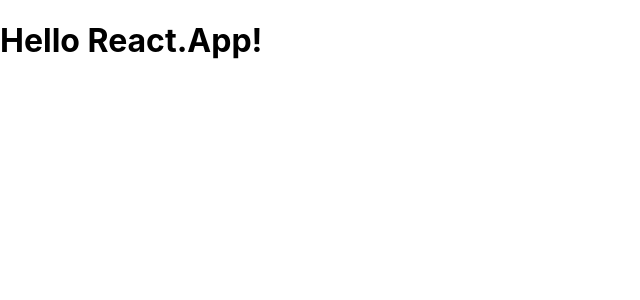
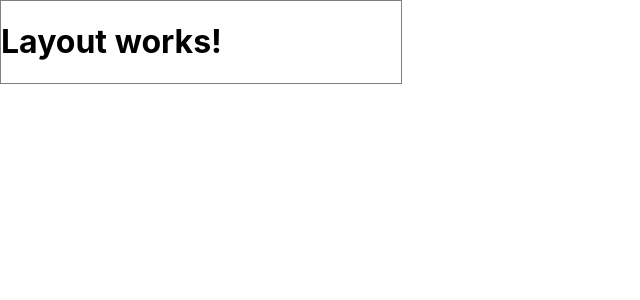
Before and after one commit to ko1p/react-practise, a React (Create React App) app: page / in a window 1280 px wide. Shown: the top 300 px of the page, without its empty margins (0-640 px from the left). Built offline with nearby package versions, Linux system fonts and the light colour scheme.

Commit message:
add first layout component

```diff
--- a/src/App.js
+++ b/src/App.js
@@ -1,10 +1,15 @@
 import React from 'react';
+import Layout from './hoc/Layout/Layout'
 
 function App() {
   return (
     <div className="App">
 
-      <h1>Hello React.App!</h1>
+      <Layout>
+        <div style={{width: 400, border: '1px solid grey'}}>
+          <h1>Layout works!</h1>
+        </div>
+      </Layout>
 
     </div>
   );
--- /dev/null
+++ b/src/hoc/Layout/Layout.css
@@ -0,0 +1,11 @@
+.Layout {
+    height: 100vh;
+    display: flex;
+    flex-direction: column;;
+}
+
+.Layout main {
+    display: flex;
+    flex-direction: column;
+    flex-grow: 1;
+}
--- /dev/null
+++ b/src/hoc/Layout/Layout.js
@@ -0,0 +1,15 @@
+import React from 'react'
+
+class Layout extends React.Component {
+    render() {
+        return(
+            <div>
+                <main>
+                    { this.props.children }
+                </main>
+            </div>
+        )
+    }
+}
+
+export default Layout
```
